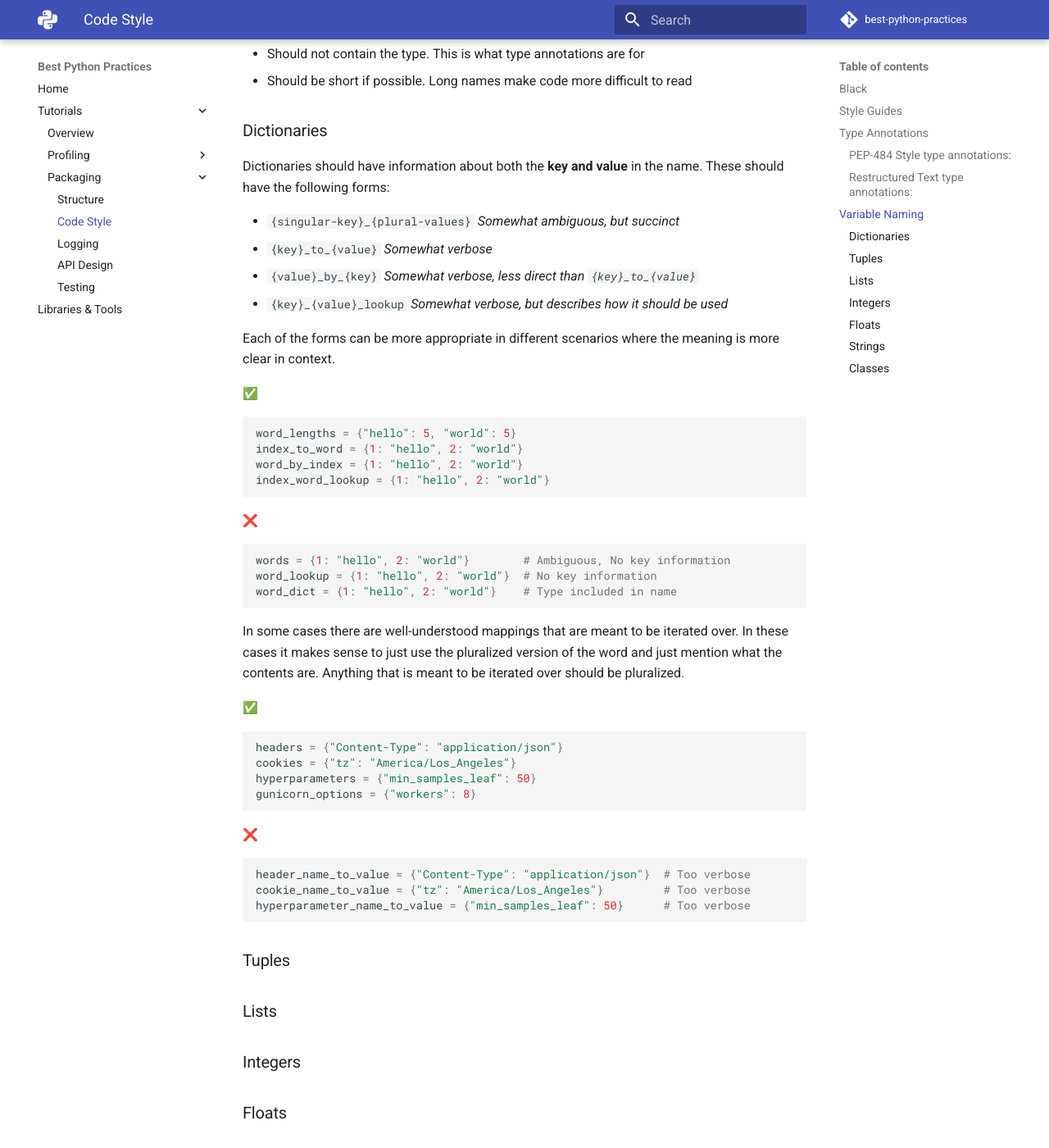
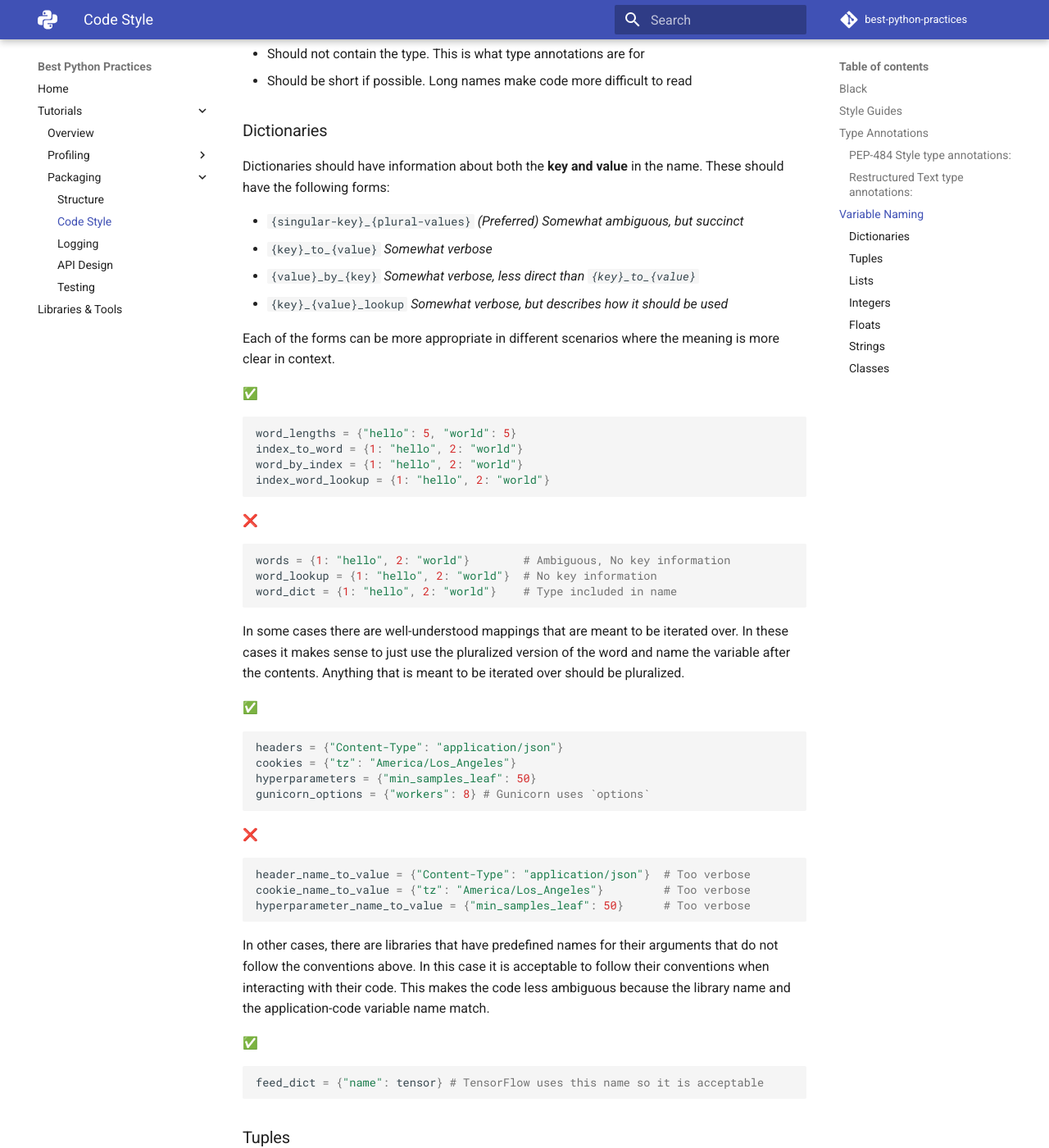
Before and after one commit to felixgao/python-best-practices, an MkDocs documentation site: the page built from docs/tutorials/packaging/code_style.md, in a window 1280 px wide and 1400 px high, scrolled down 3407 px. Shown: the whole window at 82% size. Built offline with MkDocs 1.6.1 and Material for MkDocs 9.7.7, drawn with Linux system fonts in a browser that asks for light colours; emoji names are drawn with the system emoji font.

Commit message:
Added preferred dictionary style. Added library naming section

````diff
--- a/docs/tutorials/packaging/code_style.md
+++ b/docs/tutorials/packaging/code_style.md
@@ -161,7 +161,7 @@
 Dictionaries should have information about both the **key and value** in
 the name. These should have the following forms:
 
-- `{singular-key}_{plural-values}` *Somewhat ambiguous, but succinct*
+- `{singular-key}_{plural-values}` *(Preferred) Somewhat ambiguous, but succinct*
 - `{key}_to_{value}` *Somewhat verbose*
 - `{value}_by_{key}` *Somewhat verbose, less direct than `{key}_to_{value}`*
 - `{key}_{value}_lookup` *Somewhat verbose, but describes how it should be used*
@@ -185,7 +185,7 @@
 
 In some cases there are well-understood mappings that are meant to be iterated
 over. In these cases it makes sense to just use the pluralized version of the
-word and just mention what the contents are. Anything that is meant to be
+word and name the variable after the contents. Anything that is meant to be
 iterated over should be pluralized.
 
 :white_check_mark:
@@ -193,13 +193,24 @@
 headers = {"Content-Type": "application/json"}
 cookies = {"tz": "America/Los_Angeles"}
 hyperparameters = {"min_samples_leaf": 50}
-gunicorn_options = {"workers": 8}
+gunicorn_options = {"workers": 8} # Gunicorn uses `options`
 ```
 :x:
 ```python
 header_name_to_value = {"Content-Type": "application/json"}  # Too verbose
 cookie_name_to_value = {"tz": "America/Los_Angeles"}         # Too verbose
 hyperparameter_name_to_value = {"min_samples_leaf": 50}      # Too verbose
+```
+
+In other cases, there are libraries that have predefined names for their
+arguments that do not follow the conventions above. In this case it is
+acceptable to follow their conventions when interacting with their code. This
+makes the code less ambiguous because the library name and the application-code
+variable name match.
+
+:white_check_mark:
+```python
+feed_dict = {"name": tensor} # TensorFlow uses this name so it is acceptable
 ```
 
 ### Tuples
````
